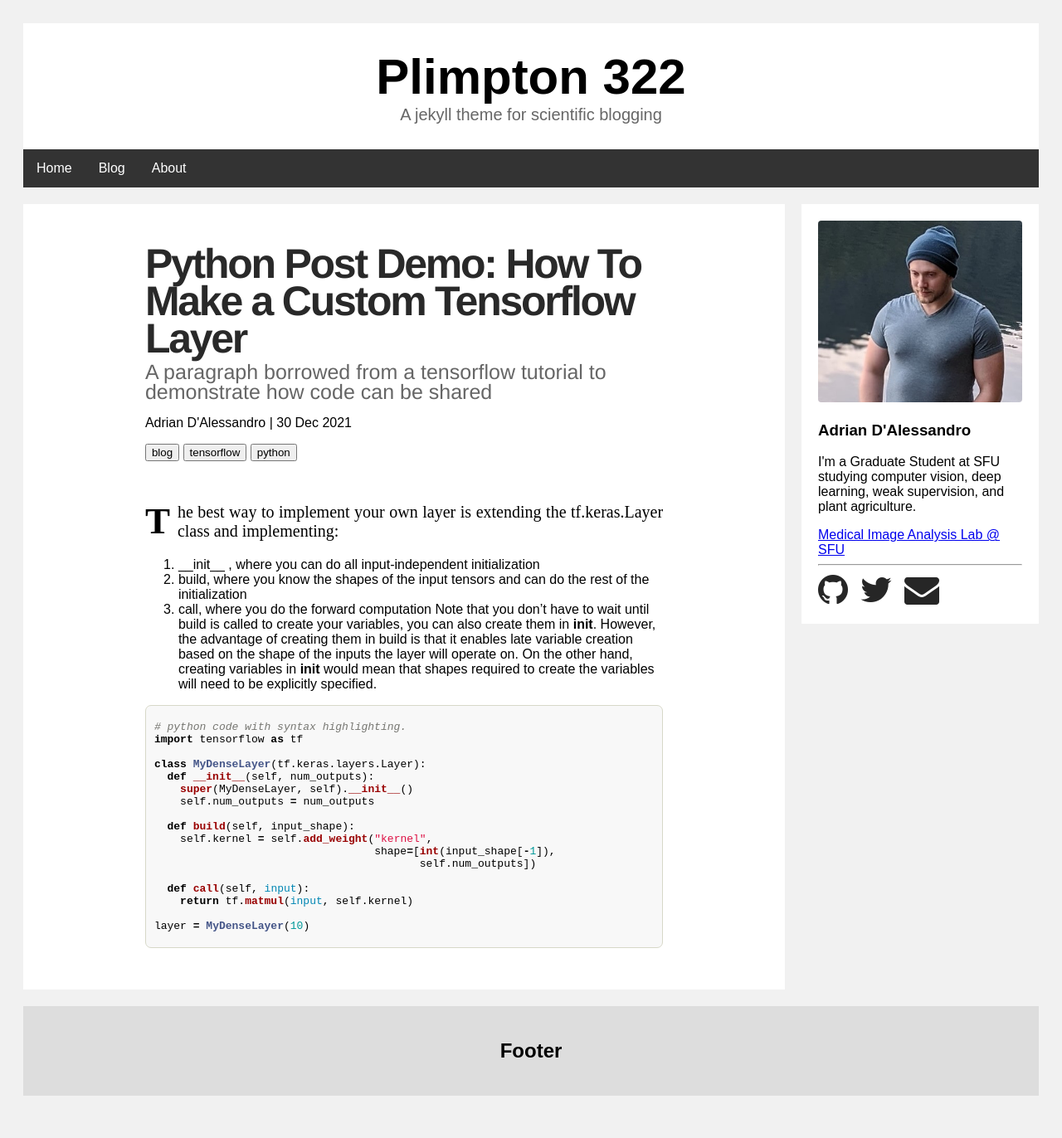
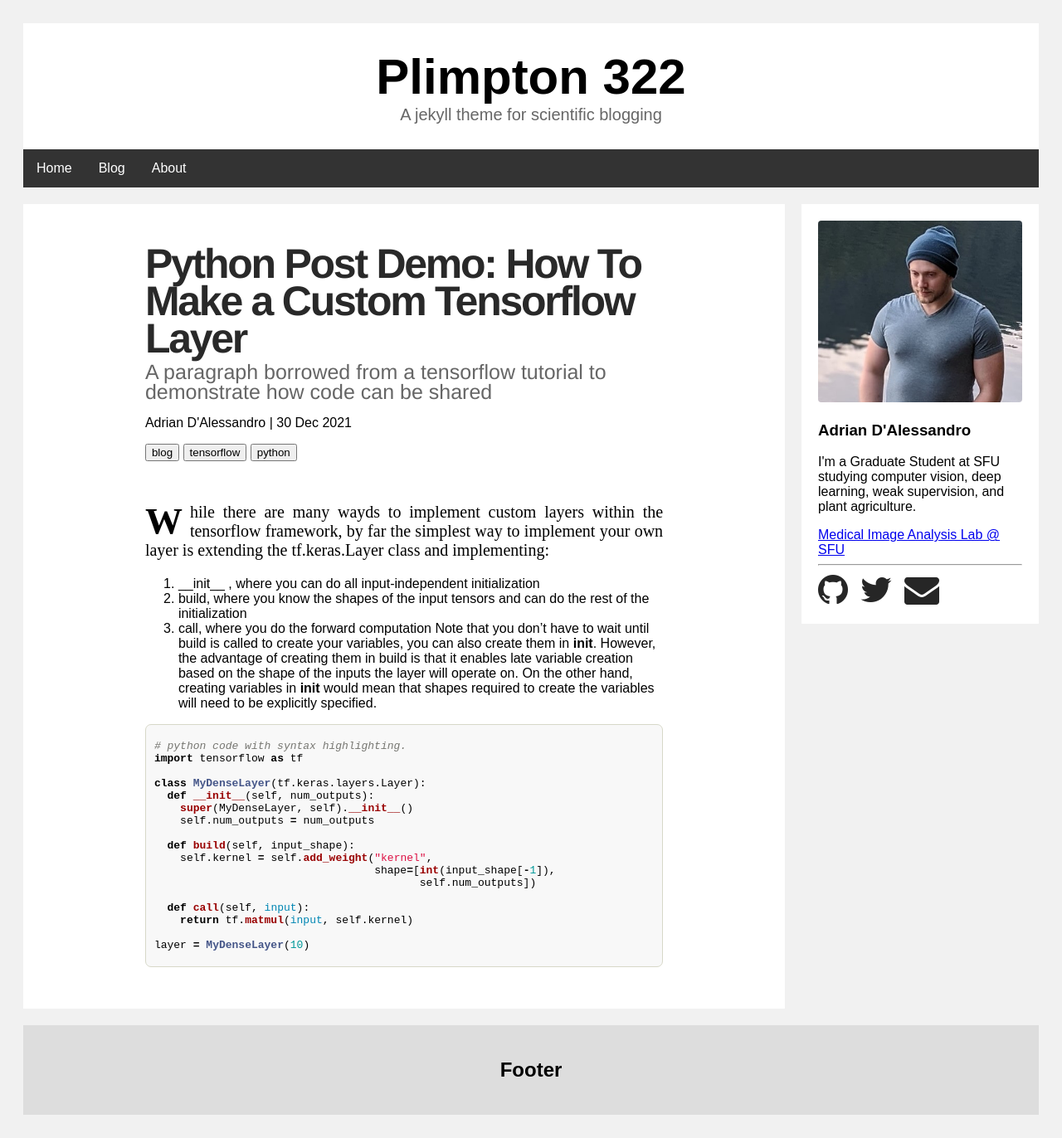
Before and after one commit to adrian-dalessandro/Plimpton322, a Jekyll site: the page built from _posts/2021-12-30-example-python-blog-post.md, in a window 1280 px wide. Shown: the whole page at 83% size. Built offline with Jekyll 4.4.1, drawn with Linux system fonts in a browser that asks for light colours; before the commit the page ends 1349 px from its top, so only the background shows below that.

Commit message:
Update 2021-12-30-example-python-blog-post.md

```diff
--- a/_posts/2021-12-30-example-python-blog-post.md
+++ b/_posts/2021-12-30-example-python-blog-post.md
@@ -6,7 +6,7 @@ author: Adrian D'Alessandro
 excerpt_separator: <!--more-->
 tags: blog tensorflow python
 ---
-The best way to implement your own layer is extending the tf.keras.Layer class and implementing:
+While there are many wayds to implement custom layers within the tensorflow framework, by far the simplest way to implement your own layer is extending the tf.keras.Layer class and implementing:
 1. \__init__ , where you can do all input-independent initialization
 2. build, where you know the shapes of the input tensors and can do the rest of the initialization
 3. call, where you do the forward computation
```
